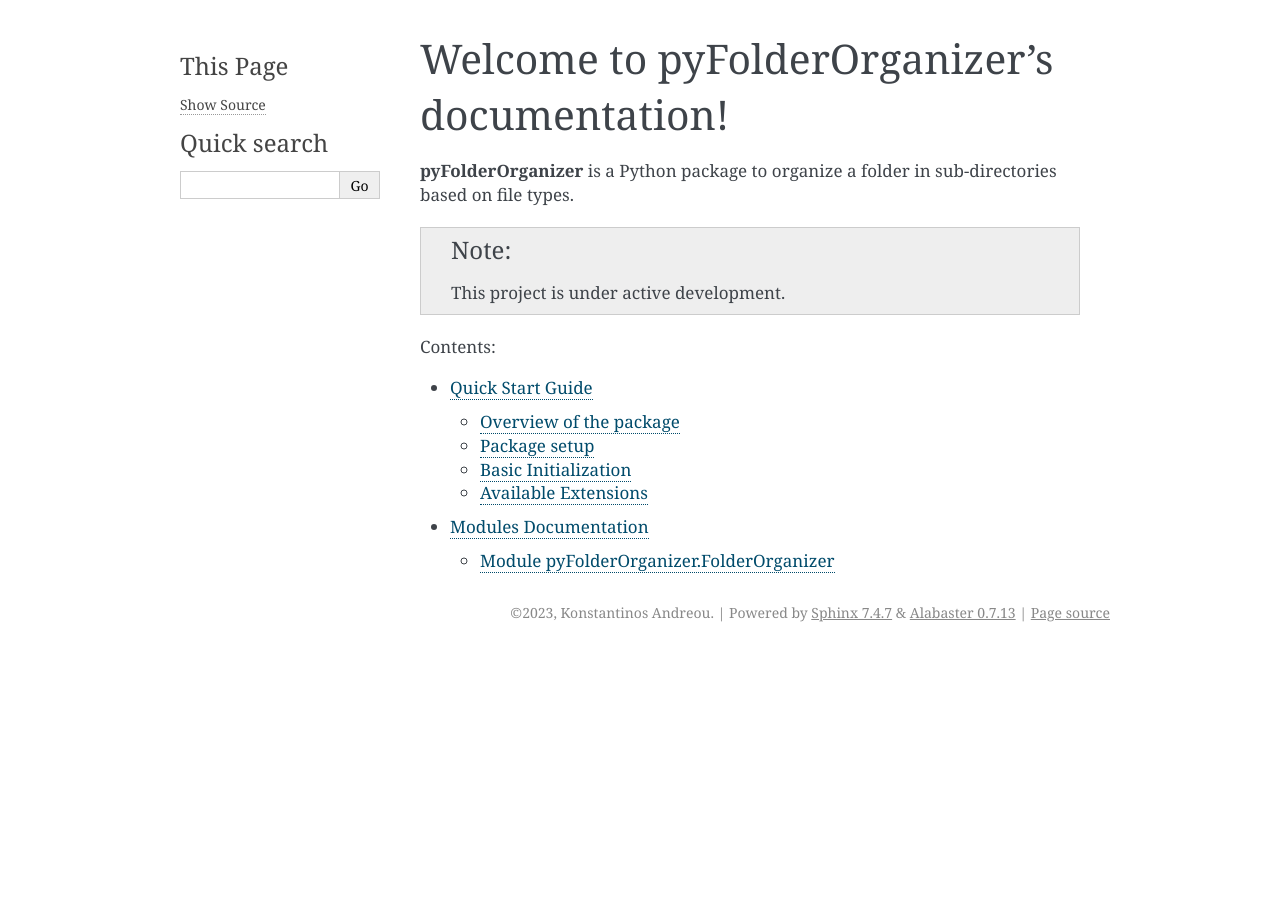
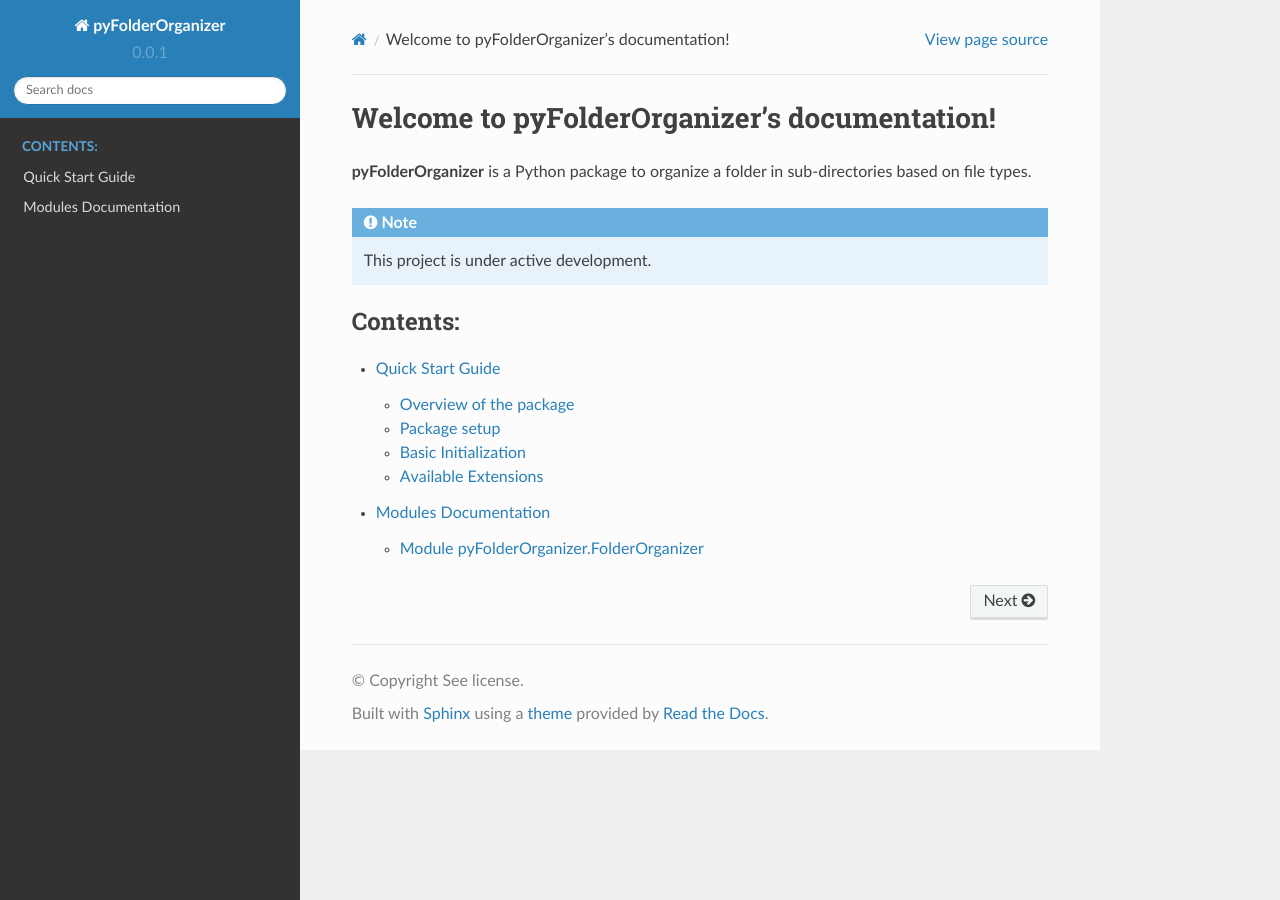
Before and after one commit to kotsiossp97/pyFolderOrganizer, a Sphinx documentation site: the page built from docs/index.rst, in a window 1280 px wide. Built offline with Sphinx 7.4.7 and the Read the Docs theme 2.0.0, drawn with Linux system fonts in a browser that asks for light colours; the version number is read from the project's files by our own code.

Commit message:
Update conf.py

```diff
--- a/docs/conf.py
+++ b/docs/conf.py
@@ -1,34 +1,43 @@
-# Configuration file for the Sphinx documentation builder.
+"""Document configuration."""
 #
-# For the full list of built-in configuration values, see the documentation:
-# https://www.sphinx-doc.org/en/master/usage/configuration.html
+# PyModbus documentation build configuration file,
+#
+# This file is execfile()d with the current directory set to its
+# containing dir.
+#
+# pylint: skip-file
+import os
+import sys
 
-# -- Project information -----------------------------------------------------
-# https://www.sphinx-doc.org/en/master/usage/configuration.html#project-information
-import os, sys
-
-sys.path.insert(0, os.path.abspath('..'))
-
-import pyFolderOrganizer
-project = 'pyFolderOrganizer'
-copyright = '2023, Konstantinos Andreou'
-author = 'Konstantinos Andreou'
-version = pyFolderOrganizer.VERSION
-release = pyFolderOrganizer.VERSION
-pygments_style = 'sphinx'
-
-# -- General configuration ---------------------------------------------------
-# https://www.sphinx-doc.org/en/master/usage/configuration.html#general-configuration
-
-extensions = [ 'sphinx.ext.autodoc']
-
-templates_path = ['_templates']
-exclude_patterns = ['_build', 'Thumbs.db', '.DS_Store']
+from pyFolderOrganizer import VERSION as pyFOrg_version
 
 
-# -- Options for HTML output -------------------------------------------------
-# https://www.sphinx-doc.org/en/master/usage/configuration.html#options-for-html-output
+parent_dir = os.path.abspath(os.pardir)
+sys.path.insert(0, parent_dir)
+sys.path.append(os.path.join(parent_dir, "examples"))
+github_doc_root = "https://github.com/kotsiossp97/pyFolderOrganizer/tree/master/doc/"
 
-html_theme = 'alabaster'
-# html_theme = 'classic'
-html_static_path = ['_static']
+# -- General configuration ------------------------------------------------
+extensions = ["sphinx.ext.autodoc", "sphinx_rtd_theme", "sphinx.ext.autosectionlabel"]
+source_suffix = [".rst"]
+master_doc = "index"
+project = "pyFolderOrganizer"
+copyright = "See license"
+author = "Konstantinos Andreou"
+version = pyFOrg_version
+release = pyFOrg_version
+language = "en"
+exclude_patterns = ["_build", "Thumbs.db", ".DS_Store"]
+pygments_style = "sphinx"
+todo_include_todos = False
+
+
+# -- Options for HTML output ----------------------------------------------
+html_theme = "sphinx_rtd_theme"
+html_static_path = []
+html_sidebars = {
+    "**": [
+        "relations.html",  # needs "show_related": True theme option to display
+        "searchbox.html",
+    ]
+}
```
